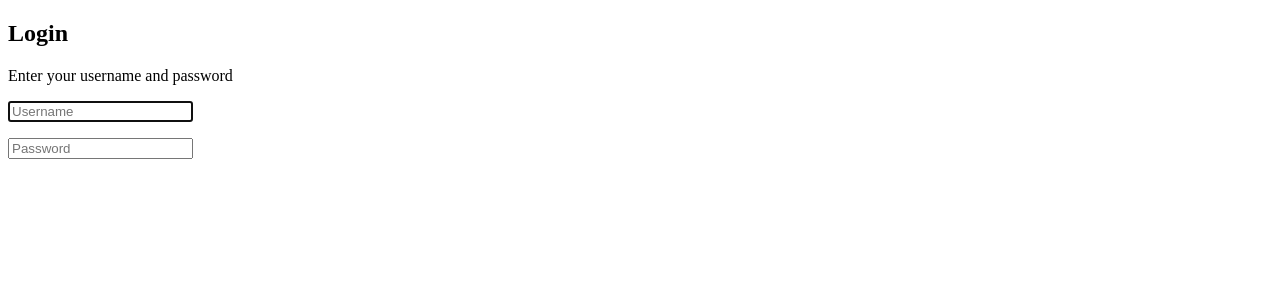
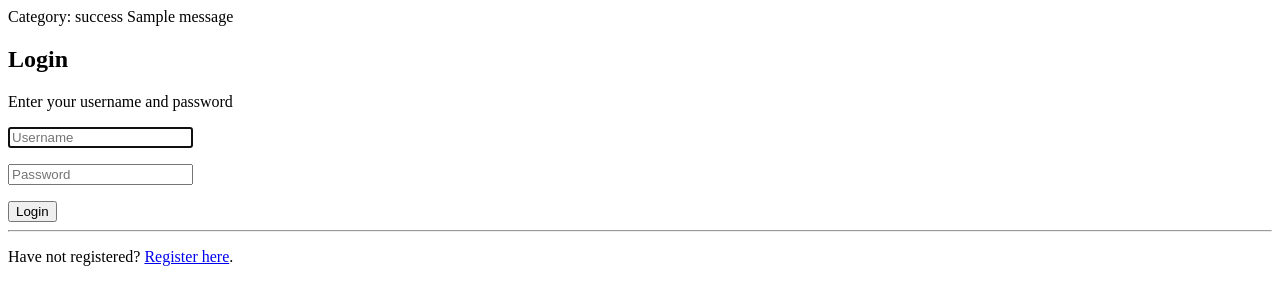
Before and after one commit to weigleina/super-chat, a Flask app: page /login in a window 1280 px wide. Shown: the top 305 px of the page. Run offline with Flask 2, Linux system fonts and the light colour scheme; tables that the repository leaves empty hold one stand-in row (values such as "Sample post"); one stand-in notice (Sample message) is shown; some libraries are stand-ins or nearby versions.

Commit message:
add flash messages

```diff
--- a/app.py
+++ b/app.py
@@ -1,19 +1,27 @@
-from flask import Flask, redirect, render_template, url_for
+from flask import Flask, redirect, request, render_template, url_for, flash
+from flask_login import LoginManager, login_user, current_user, login_required, logout_user
 from wtform_fields import *
 from models import *
 
 import psycopg2
 
+# configure app
+app = Flask(__name__)
+app.secret_key='SECRET'
 
-app = Flask(__name__)
-app.secret_key = 'SECRET'
-
-
+# configure database
 app.config['SQLALCHEMY_DATABASE_URI']='postgresql://owurcgitodrdfe:818a61e3d62540b65687496432080bde91d90fd45cb1b9b31091a3a63c734b8d@ec2-3-219-229-143.compute-1.amazonaws.com:5432/dcn6b8vj3u3l1t'
 db = SQLAlchemy(app)
 
+# configure login
+login = LoginManager(app)
+login.init_app(app)
 
-@app.route('/', methods = ['GET', 'POST'])
+@login.user_loader
+def load_user(id):
+  return User.query.get(int(id))
+
+@app.route('/', methods=['GET', 'POST'])
 def index():
   reg_form = RegistrationForm()
 
@@ -26,23 +34,43 @@ def index():
     hashed_password = pbkdf2_sha256.hash(password)
 
     # add user to db
-    user = User(username = username, password = hashed_password)
+    user = User(username=username, password=hashed_password)
     db.session.add(user)
     db.session.commit()
 
+    flash('Registration was successful. Please login to continue.', 'success')
     # re-route to login
     return redirect(url_for('login'))
+  return render_template('index.html', form=reg_form)
 
-  return render_template('index.html', form = reg_form)
 
-@app.route('/login', methods = ['GET', 'POST'])
+@app.route('/login', methods=['GET', 'POST'])
 def login():
   login_form = LoginForm()
 
   if login_form.validate_on_submit():
-    return "Logged in"
+    user_object = User.query.filter_by(username=login_form.username.data).first()
+    login_user(user_object)
+    return redirect(url_for('chat'))
+  return render_template('login.html', form=login_form)
 
-  return render_template('login.html', form = login_form)
+
+@app.route('/logout', methods=['GET'])
+def logout():
+  logout_user()
+  flash('Logged out successfully.', 'success')
+  return redirect(url_for('login'))
+
+
+@app.route('/chat', methods=['GET', 'POST'])
+@login_required
+def chat():
+  if not current_user.is_authenticated:
+    flash('Please login.', 'danger')
+    return redirect(url_for('login'))
+
+  return 'chat with me'
+
 
 if __name__ == '__main__':
-  app.run(debug = True)
+  app.run(debug=True)
--- a/models.py
+++ b/models.py
@@ -1,8 +1,9 @@
 from flask_sqlalchemy import SQLAlchemy
+from flask_login import UserMixin
 
 db = SQLAlchemy()
 
-class User(db.Model):
+class User(UserMixin, db.Model):
   """ User model """
 
   __tablename__ = "users"
--- a/templates/login.html
+++ b/templates/login.html
@@ -11,5 +11,15 @@
   <form action="{{ url_for('login') }}" method='POST'>
     {{ displayField(form.username, 'Username', autocomplete="off", autofocus=true) }}
     {{ displayField(form.password, 'Password') }}
+
+    <div class="form-group">
+      <input type="submit" value="Login">
+    </div>
+    {{ form.csrf_token }}
   </form>
+
+  <hr>
+
+  <p>Have not registered? <a href={{url_for('index')}}>Register here</a>.</p>
+
 {% endblock %}
--- a/templates/prelogin-layout.html
+++ b/templates/prelogin-layout.html
@@ -7,6 +7,14 @@
     <title>{% block title %}{% endblock %} - Super Chat</title>
   </head>
   <body>
-    {% block content %} {% endblock %}
+    {% with messages = get_flashed_messages(with_categories=true) %}
+      {% if messages %}
+        Category: {{ messages[0][0] }}
+        {{ messages[0][1] }}
+      {% endif %}
+    {% endwith %}
+
+    {% block content %}
+    {% endblock %}
   </body>
 </html>
```
Also changed, not shown: templates/index.html (+9 -3 lines).
